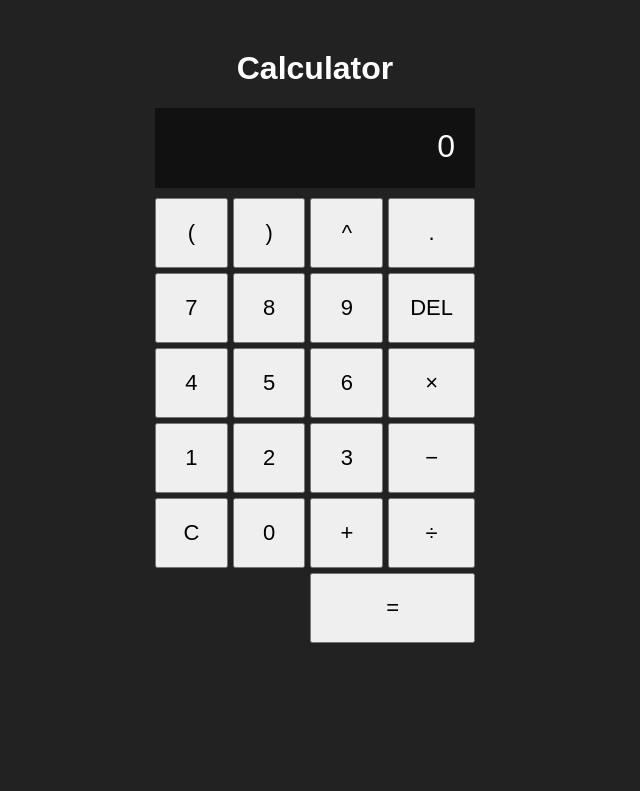
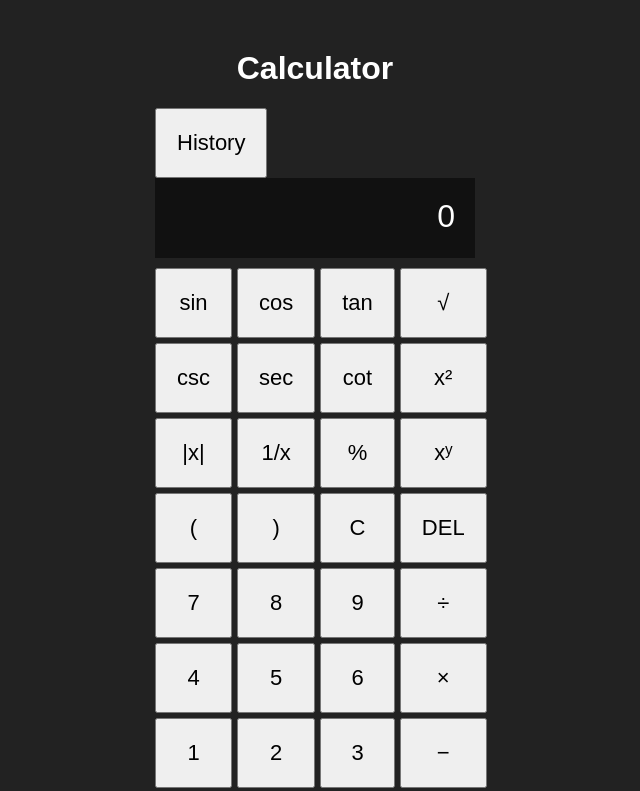
Before and after one commit to czcarrizales/cmps3350-mini-project, a React (Vite) app in the folder frontend/: page / in a window 1280 px wide. Shown: the top 791 px of the page, without its empty margins (325-965 px from the left). Built offline with nearby package versions, Linux system fonts and the light colour scheme.

Commit message:
cleaned up old comments and UI reflects advanced calculations

```diff
--- a/frontend/src/App.tsx
+++ b/frontend/src/App.tsx
@@ -1,67 +1,36 @@
 import { useState } from "react";
 import "./App.css";
-// import { calculate } from "./api";
 
-// //helper logic functions
-const binaryOperators = ["+", "-", "×", "÷", "^"] // check list for full inclusions
-const unaryOperators = ["sin", "cos", "tan", "sqrt", "square", "abs", "1/x"] // check list for full inclusions
-// function isNumber(value: string) { return /^[0-9.]$/.test(value)}
-// function isBinaryOperator(value: string) { return binaryOperators.includes(value)}
-// function isUnaryOperator(value: string) { return unaryOperators.includes(value)}
-function isOperator(value: string) { return unaryOperators.includes(value) || binaryOperators.includes(value)}
+
+// One saved calculation in the history.
+type HistoryItem = {
+  expression: string;
+  result: string;
+};
+
 
 function App() {
+  // What is currently shown on the calculator screen.
   const [display, setDisplay] = useState("0");
 
+  // Stores only the 3 most recent successful calculations.
+  const [history, setHistory] = useState<HistoryItem[]>([]);
 
-  // //values to handle number and operator storage
-  // const [num1, setNum1] = useState<string | null>(null)
-  // const [operator, setOperator] = useState<string | null>(null)
-  // const [num2, setNum2] = useState<string | null>(null)
-  // const [calcState, setCalcState] = useState<CalcState>("EMPTY")
-  // type CalcState = "EMPTY" | "NUM1" | "BINARY" | "UNARY" | "UNARY_NUM" | "BINARY_NUMS" | "ANSWER"
-  // // example states: __        34       34+        sin        sin(34        34+8          <result>
+  // Controls whether the history panel is visible.
+  const [showHistory, setShowHistory] = useState(false);
 
-  // function resetInputs() { setNum1(null); setOperator(null); setNum2(null); setCalcState("EMPTY")}
+  // Lets us know that the last thing the user did was press "=".
+  // This helps decide whether the next button should start a new
+  // calculation or continue using the previous answer.
+  const [justEvaluated, setJustEvaluated] = useState(false);
 
-  function clearCalculator() {
-    setDisplay("0");
-    // resetInputs();
-  }
 
-  // async function calculateSafely(
-  //   firstNumber: string | null,
-  //   selectedOperator: string | null,
-  //   secondNumber?: string | null
-  // ) {
-  //   if (firstNumber === null || selectedOperator === null) {
-  //     return;
-  //   }
+  // Send the full expression to the Flask backend.
   //
-  //   try {
-  //     const data = await calculate(
-  //       Number(firstNumber),
-  //       selectedOperator,
-  //       secondNumber === null || secondNumber === undefined
-  //         ? undefined
-  //         : Number(secondNumber)
-  //     );
+  // Example:
+  // "5+3×2"
   //
-  //     // resetInputs();
-  //     setDisplay(String(data.result));
-  //     // setCalcState("ANSWER");
-  //   } catch (error) {
-  //     const message =
-  //       error instanceof Error
-  //         ? error.message
-  //         : "An unexpected error occurred";
-  //
-  //     // resetInputs();
-  //     setDisplay(`Error: ${message}`);
-  //     // setCalcState("ANSWER");
-  //   }
-  // }
-
+  // The backend/parser handles PEMDAS and returns the answer.
   async function evaluate(expression: string) {
     const response = await fetch("http://127.0.0.1:5000/evaluate", {
       method: "POST",
@@ -70,161 +39,321 @@ function App() {
       },
       body: JSON.stringify({ expression }),
     });
+
     const data = await response.json();
+
+    // If the backend returned an error,
+    // send that error to the catch block below.
     if (!response.ok) {
-      throw new Error(data.error);
+      throw new Error(data.error || "Calculation failed");
     }
+
     return String(data.result);
   }
 
-  const handleButtonClick = async (value) => {
 
-    // console.log("before:", value, calcState, num1, operator, num2)
+  // Clear the current calculation.
+  // This does NOT erase calculation history.
+  function clearCalculator() {
+    setDisplay("0");
+    setJustEvaluated(false);
+  }
 
+
+  // Delete the last character from the display.
+  function handleDeleteKey() {
+    if (display.length <= 1) {
+      setDisplay("0");
+    } else {
+      setDisplay(display.slice(0, -1));
+    }
+
+    setJustEvaluated(false);
+  }
+
+
+  // Handles nearly every calculator button.
+  async function handleButtonClick(value: string) {
+    // Clear button
     if (value === "C") {
       clearCalculator();
       return;
     }
 
+
+    // Equals button
     if (value === "=") {
       try {
-        setDisplay(await evaluate(display));
-      } catch (e) {
-        setDisplay((e as Error).message);
+        // Save the expression before the display
+        // gets replaced by the answer.
+        const expression = display;
+
+        const result = await evaluate(expression);
+
+        // Add the newest successful calculation
+        // to the beginning of history.
+        //
+        // slice(0, 3) means we keep only
+        // the 3 newest calculations.
+        setHistory((previousHistory) =>
+          [
+            { expression, result },
+            ...previousHistory,
+          ].slice(0, 3)
+        );
+
+        setDisplay(result);
+        setJustEvaluated(true);
+
+      } catch (error) {
+        // Show a readable backend error on the calculator.
+        const message =
+          error instanceof Error
+            ? error.message
+            : "An unexpected error occurred";
+
+        setDisplay(`Error: ${message}`);
+        setJustEvaluated(true);
       }
-      // resetInputs();
+
       return;
     }
 
-     if (display === "0") {
-       setDisplay(value);
-     } else if ( !(isOperator(display.at(-1)) && isOperator(value)) ) { //filters adding two operators in a row
-       setDisplay(display + value);
-     }
 
-    //logic to handle input states and reaction
-    /*
-    const input = String(value)
-    if (calcState === "EMPTY") {
-      if (isNumber(input)) { setNum1(input); setDisplay(value); setCalcState("NUM1")}
-      else if (isUnaryOperator(input)) { setOperator(input); setDisplay(value); setCalcState("UNARY")}
-      return
-    }
-    if (calcState === "NUM1") {
-      if (isNumber(input)) { setNum1(num1 => (num1 ?? "") + input); setDisplay(display + value);}
-      else if (isBinaryOperator(input)) { setOperator(input); setDisplay(display + value); setCalcState("BINARY")}
-      //else if (isUnaryOperator(input)) {
-       // setOperator(input);
-       // const data = await calculate(num1, operator); //sends data to backend
-        //resetInputs();
-        //setDisplay(String(data.result));
-        // console.log("FULL RESPONSE:", data)
-        //setCalcState("ANSWER");}
-        else if (isUnaryOperator(input)) {
-        setOperator(input);
-        await calculateSafely(num1, input);
+    // These are operations that can continue using
+    // the previous answer.
+    //
+    // Example:
+    // 5 + 5 = 10
+    // then pressing "+" allows:
+    // 10+
+    const continuationOperators = [
+      "+",
+      "-",
+      "×",
+      "÷",
+      "^",
+      "%",
+      "²",
+    ];
+
+
+    // If "=" was just pressed:
+    if (justEvaluated) {
+      // If the next button is an operator,
+      // continue calculating with the previous answer.
+      if (continuationOperators.includes(value)) {
+        setDisplay(display + value);
       }
-      return
-    }
-    if (calcState === "BINARY") {
-      if (isNumber(input)) { setNum2(input); setDisplay(display + value); setCalcState("BINARY_NUMS")}
-      return
-    }
-    if (calcState === "UNARY") {
-      if (isNumber(input)) { setNum1(input); setDisplay(display + value); setCalcState("UNARY_NUM")}
-      return
-    }
-    // if (calcState === "BINARY_NUMS") {
-    //   if (isNumber(input)) { setNum2(num2 => (num2 ?? "") + input); setDisplay(display + value);}
-    //   else if (input === "=") {
-    //     setNum2(num2 => (num2 ?? "") + input);
-    //     const data = await calculate(num1, operator, num2) //sends data to backend
-    //     resetInputs();
-    //     setDisplay(String(data.result));
-    //     // console.log("FULL RESPONSE:", data)
-    //     setCalcState("ANSWER");}
-    // return
-    //}
-        if (calcState === "BINARY_NUMS") {
-      if (isNumber(input)) {
-        setNum2(num2 => (num2 ?? "") + input);
-        setDisplay(display + value);
-      } else if (input === "=") {
-        await calculateSafely(num1, operator, num2);
+
+      // Otherwise, start a completely new calculation.
+      else {
+        setDisplay(value);
       }
-      return;
-    }
-    // if (calcState === "UNARY_NUM") {
-    //   if (isNumber(input)) { setNum1(num1 => (num1 ?? "") + input); setDisplay(display + value);}
-    //   else if (input === "=") {
-    //     setNum1(num1 => (num1 ?? "") + input);
-    //     const data = await calculate(num1, operator, num2); //sends data to backend
-    //     resetInputs();
-    //     setDisplay(String(data.result));
-    //     // console.log("FULL RESPONSE:", data)
-    //     setCalcState("ANSWER");}
-    //   return
-    // }
-        if (calcState === "UNARY_NUM") {
-      if (isNumber(input)) {
-        setNum1(num1 => (num1 ?? "") + input);
-        setDisplay(display + value);
-      } else if (input === "=") {
-        await calculateSafely(num1, operator);
-      }
+
+      setJustEvaluated(false);
       return;
     }
 
-    if (calcState === "ANSWER") {
-      if (isNumber(input)) { resetInputs(); setNum1(input); setDisplay(value); setCalcState("NUM1")}
-      else if (isUnaryOperator(input)) { resetInputs(); setOperator(input); setDisplay(value); setCalcState("UNARY")}
-      return
-    }*/
-  };
 
-  const handleDeleteKey= () => {
-    setDisplay(display.slice(0, -1));
+    // Replace the starting 0 instead of creating things
+    // like "05".
+    if (display === "0") {
+      setDisplay(value);
+      return;
+    }
+
+
+    // Otherwise, add the pressed button to the expression.
+    setDisplay(display + value);
   }
 
-  // const handleEqualKey = () => {
-  //
-  // }
 
   return (
     <div className="calculator">
-      <h1>Calculator</h1>
 
-      <div className="display">{display}</div>
+      {/* Calculator title and history button */}
+      <div className="calculator-header">
+        <h1>Calculator</h1>
+
+        <button
+          className="history-button"
+          onClick={() => setShowHistory(!showHistory)}
+        >
+          History
+        </button>
+      </div>
+
+
+      {/* Only show this section when History is clicked */}
+      {showHistory && (
+        <div className="history">
+          <h3>Recent Calculations</h3>
+
+          {history.length === 0 ? (
+            <p>No calculations yet.</p>
+          ) : (
+            history.map((item, index) => (
+              <div className="history-item" key={index}>
+                <div>{item.expression}</div>
+                <strong>= {item.result}</strong>
+              </div>
+            ))
+          )}
+        </div>
+      )}
+
+
+      {/* Current expression or result */}
+      <div className="display">
+        {display}
+      </div>
+
 
       <div className="buttons">
-        <button onClick={() => handleButtonClick("(")}>(</button>
-        <button onClick={() => handleButtonClick(")")}>)</button>
-        <button onClick={() => handleButtonClick("^")}>^</button>
-        <button onClick={() => handleButtonClick(".")}>.</button>
 
-        <button onClick={() => handleButtonClick("7")}>7</button>
-        <button onClick={() => handleButtonClick("8")}>8</button>
-        <button onClick={() => handleButtonClick("9")}>9</button>
-        <button onClick={() => handleDeleteKey()}>DEL</button>
+        {/* Trigonometric functions */}
+        <button onClick={() => handleButtonClick("sin(")}>
+          sin
+        </button>
+
+        <button onClick={() => handleButtonClick("cos(")}>
+          cos
+        </button>
+
+        <button onClick={() => handleButtonClick("tan(")}>
+          tan
+        </button>
+
+        <button onClick={() => handleButtonClick("sqrt(")}>
+          √
+        </button>
 
 
-        <button onClick={() => handleButtonClick("4")}>4</button>
-        <button onClick={() => handleButtonClick("5")}>5</button>
-        <button onClick={() => handleButtonClick("6")}>6</button>
-        <button onClick={() => handleButtonClick("×")}>×</button>
+        <button onClick={() => handleButtonClick("csc(")}>
+          csc
+        </button>
 
-        <button onClick={() => handleButtonClick("1")}>1</button>
-        <button onClick={() => handleButtonClick("2")}>2</button>
-        <button onClick={() => handleButtonClick("3")}>3</button>
-        <button onClick={() => handleButtonClick("-")}>−</button>
+        <button onClick={() => handleButtonClick("sec(")}>
+          sec
+        </button>
 
-        <button onClick={() => handleButtonClick("C")}>C</button>
-        <button onClick={() => handleButtonClick("0")}>0</button>
-        <button onClick={() => handleButtonClick("+")}>+</button>
-        <button onClick={() => handleButtonClick("÷")}>÷</button>
-        <button className="equals" onClick={() => handleButtonClick("=")}>
+        <button onClick={() => handleButtonClick("cot(")}>
+          cot
+        </button>
+
+        <button onClick={() => handleButtonClick("²")}>
+          x²
+        </button>
+
+
+        {/* Other unary/special operations */}
+        <button onClick={() => handleButtonClick("abs(")}>
+          |x|
+        </button>
+
+        <button onClick={() => handleButtonClick("recip(")}>
+          1/x
+        </button>
+
+        <button onClick={() => handleButtonClick("%")}>
+          %
+        </button>
+
+        <button onClick={() => handleButtonClick("^")}>
+          xʸ
+        </button>
+
+
+        {/* Parentheses and editing */}
+        <button onClick={() => handleButtonClick("(")}>
+          (
+        </button>
+
+        <button onClick={() => handleButtonClick(")")}>
+          )
+        </button>
+
+        <button onClick={() => handleButtonClick("C")}>
+          C
+        </button>
+
+        <button onClick={handleDeleteKey}>
+          DEL
+        </button>
+
+
+        {/* Number pad */}
+        <button onClick={() => handleButtonClick("7")}>
+          7
+        </button>
+
+        <button onClick={() => handleButtonClick("8")}>
+          8
+        </button>
+
+        <button onClick={() => handleButtonClick("9")}>
+          9
+        </button>
+
+        <button onClick={() => handleButtonClick("÷")}>
+          ÷
+        </button>
+
+
+        <button onClick={() => handleButtonClick("4")}>
+          4
+        </button>
+
+        <button onClick={() => handleButtonClick("5")}>
+          5
+        </button>
+
+        <button onClick={() => handleButtonClick("6")}>
+          6
+        </button>
+
+        <button onClick={() => handleButtonClick("×")}>
+          ×
+        </button>
+
+
+        <button onClick={() => handleButtonClick("1")}>
+          1
+        </button>
+
+        <button onClick={() => handleButtonClick("2")}>
+          2
+        </button>
+
+        <button onClick={() => handleButtonClick("3")}>
+          3
+        </button>
+
+        <button onClick={() => handleButtonClick("-")}>
+          −
+        </button>
+
+
+        <button onClick={() => handleButtonClick("0")}>
+          0
+        </button>
+
+        <button onClick={() => handleButtonClick(".")}>
+          .
+        </button>
+
+        <button onClick={() => handleButtonClick("+")}>
+          +
+        </button>
+
+        <button
+          className="equals"
+          onClick={() => handleButtonClick("=")}
+        >
           =
         </button>
+
       </div>
     </div>
   );
```
